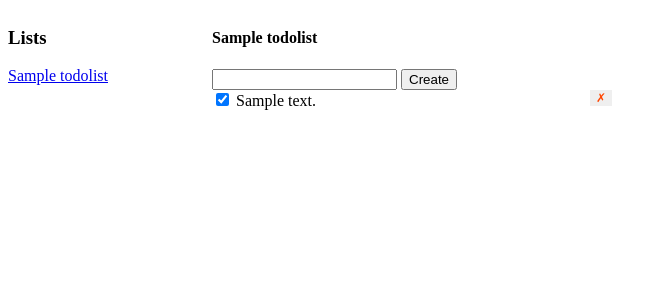
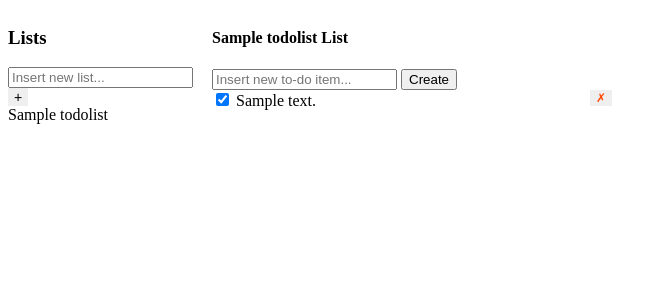
Before and after one commit to TQgit/ud_fsnd_todoapp, a Flask app: page /lists/1 in a window 1280 px wide. Shown: the top 300 px of the page, without its empty margins (0-667 px from the left). Run offline with Flask 2, Linux system fonts and the light colour scheme; tables that the repository leaves empty hold one stand-in row (values such as "Sample post").

Commit message:
added list of todos addition and deletion functionality

```diff
--- a/app.py
+++ b/app.py
@@ -25,8 +25,28 @@ class TodoList(db.Model):
     __tablename__ = 'todolists'
     id = db.Column(db.Integer, primary_key=True)
     name = db.Column(db.String(), nullable=False)
-    todos = db.relationship('Todo', backref='list', lazy=True)
+    todos = db.relationship('Todo', backref='list', cascade='all, delete-orphan', lazy=True)
 
+
+@app.route('/lists/create', methods=['POST'])
+def create_list():
+    error = False
+    body = {}
+    try:
+        name = request.get_json()['name']
+        list = TodoList(name=name)
+        db.session.add(list)
+        db.session.commit()
+    except:
+        error = True
+        print(sys.exc_info())
+    finally:
+        db.session.close()
+
+    if error:
+        abort(400)
+    else:
+        return jsonify(body)
 
 @app.route('/todos/create', methods=['POST'])
 def create_todo():
@@ -65,6 +85,19 @@ def set_completed_todo(todo_id):
     return redirect(url_for('index'))
 
 
+@app.route('/lists/<list_id>/delete-list', methods=['DELETE'])
+def delete_list(list_id):
+    try:
+        db.session.delete(TodoList.query.get(list_id))
+        db.session.commit()
+    except:
+        db.session.rollback()
+    finally:
+        db.session.close()
+
+    return {}
+
+
 @app.route('/todos/<todo_id>/delete-todo', methods=['DELETE'])
 def delete_todo(todo_id):
     try:
@@ -75,7 +108,7 @@ def delete_todo(todo_id):
     finally:
         db.session.close()
 
-    return redirect(url_for('index'))
+    return {}
 
 
 @app.route('/lists/<list_id>')
--- a/templates/index.html
+++ b/templates/index.html
@@ -12,6 +12,9 @@
             list-style: none;
             padding: 0;
             margin: 0;
+        }
+
+        #todos {
             width: 400px;
         }
 
@@ -19,7 +22,7 @@
             clear: both;
         }
 
-        li button {
+        button {
             -webkit-appearance: none;
             border: none;
             outline: none;
@@ -27,6 +30,16 @@
             float: right;
             cursor: pointer;
             font-size: 12px;
+        }
+
+        .list-create-button {
+            float: none;
+            font-size: 14px;
+            color: black;
+        }
+
+        .list-delete-button {
+            margin-right: 15px;
         }
 
         .list-wrapper, .todo-wrapper {
@@ -43,16 +56,29 @@
 <div id='error' class="hidden" style="color:orangered">Something went wrong while processing your request!</div>
 <div class="list-wrapper">
     <h3>Lists</h3>
+    <form id="list-form">
+        <input type="text" id="list-name" placeholder="Insert new list..."/>
+        <button class="list-create-button">&plus;</button>
+    </form>
     <ul>
         {% for l in lists %}
-        <li> <a href="/lists/{{ l.id }}">{{ l.name }}</a></li>
-        {% endfor %}
+        <li>
+            {% if active_list.id != l.id %}
+            <a href="/lists/{{ l.id }}">{{ l.name }}</a>
+            {% else %}
+            {{ l.name }}
+            {% endif %}
+            {% if l.id != 1 %}
+            <button class="list-delete-button" data-id="{{ l.id }}">&cross;</button>
+            {% endif %}
+            {% endfor %}
+        </li>
     </ul>
 </div>
 <div class="todo-wrapper">
-    <h4>{{ active_list.name }}</h4>
+    <h4>{{ active_list.name }} List</h4>
     <form id="form">
-        <input type="text" id="description" name="description"/>
+        <input type="text" id="description" name="description" placeholder="Insert new to-do item..."/>
         <input type="submit" value="Create"/>
     </form>
     <ul id="todos">
@@ -61,7 +87,7 @@
             <input type="checkbox" data-id="{{ d.id }}" class="check-completed" {% if d.completed %} checked {% endif
                    %}/>
             {{ d.description }}
-            <button class="delete-button" data-id="{{ d.id }}">&cross;</button>
+            <button type="submit" class="delete-button" data-id="{{ d.id }}">&cross;</button>
         </li>
         {% endfor %}
     </ul>
@@ -85,13 +111,31 @@
             })
         }
     }
-    const delButtons = document.querySelectorAll('.delete-button');
-    for (let button of delButtons) {
+    const listDelButtons = document.querySelectorAll('.list-delete-button');
+    for (let button of listDelButtons) {
+        button.onclick = function (e) {
+            const data_id = e.target.dataset['id'];
+            fetch('/lists/' + data_id + '/delete-list', {
+                method: 'DELETE'
+            }).then(function () {
+                document.getElementById('error').className = 'hidden'
+                if({{ active_list.id }} == data_id) {
+                    location.replace('/');
+                } else {
+                    location.reload();
+                }
+            }).catch(function (error) {
+                console.log(error)
+                document.getElementById('error').className = '';
+        })
+        }
+    }
+    const todoDelButtons = document.querySelectorAll('.delete-button');
+    for (let button of todoDelButtons) {
         button.onclick = function (e) {
             const data_id = e.target.dataset['id'];
             fetch('/todos/' + data_id + '/delete-todo', {
-                method: 'DELETE',
-                redirect: 'follow'
+                method: 'DELETE'
             }).then(function () {
                 document.getElementById('error').className = 'hidden'
                 location.reload()
@@ -100,18 +144,34 @@
             })
         }
     }
+    document.getElementById('list-form').onsubmit = function (e) {
+        e.preventDefault();
+        fetch('/lists/create', {
+            method: 'POST',
+            body: JSON.stringify({
+                'name': document.getElementById('list-name').value
+            }),
+            headers: {'Content-Type': 'application/json'}
+        }).then(function () {
+            document.getElementById('error').className = 'hidden';
+            location.reload();
+        }).catch(function () {
+            document.getElementById('error').className = '';
+        })
+    }
     document.getElementById('form').onsubmit = function (e) {
         e.preventDefault();
         fetch('/todos/create', {
             method: 'POST',
             body: JSON.stringify({
                 'description': document.getElementById('description').value,
-                'list_id': {{ active_list.id }}
-            }),
-            headers: {
-                'content-type': 'application/json'
-            }
-        }).then(function () {
+                'list_id': {{ active_list.id }}}),
+        headers: {
+            'content-type'
+        :
+            'application/json'
+        }
+    }).then(function () {
             document.getElementById('error').className = 'hidden';
             location.reload();
         }).catch(function () {
```
